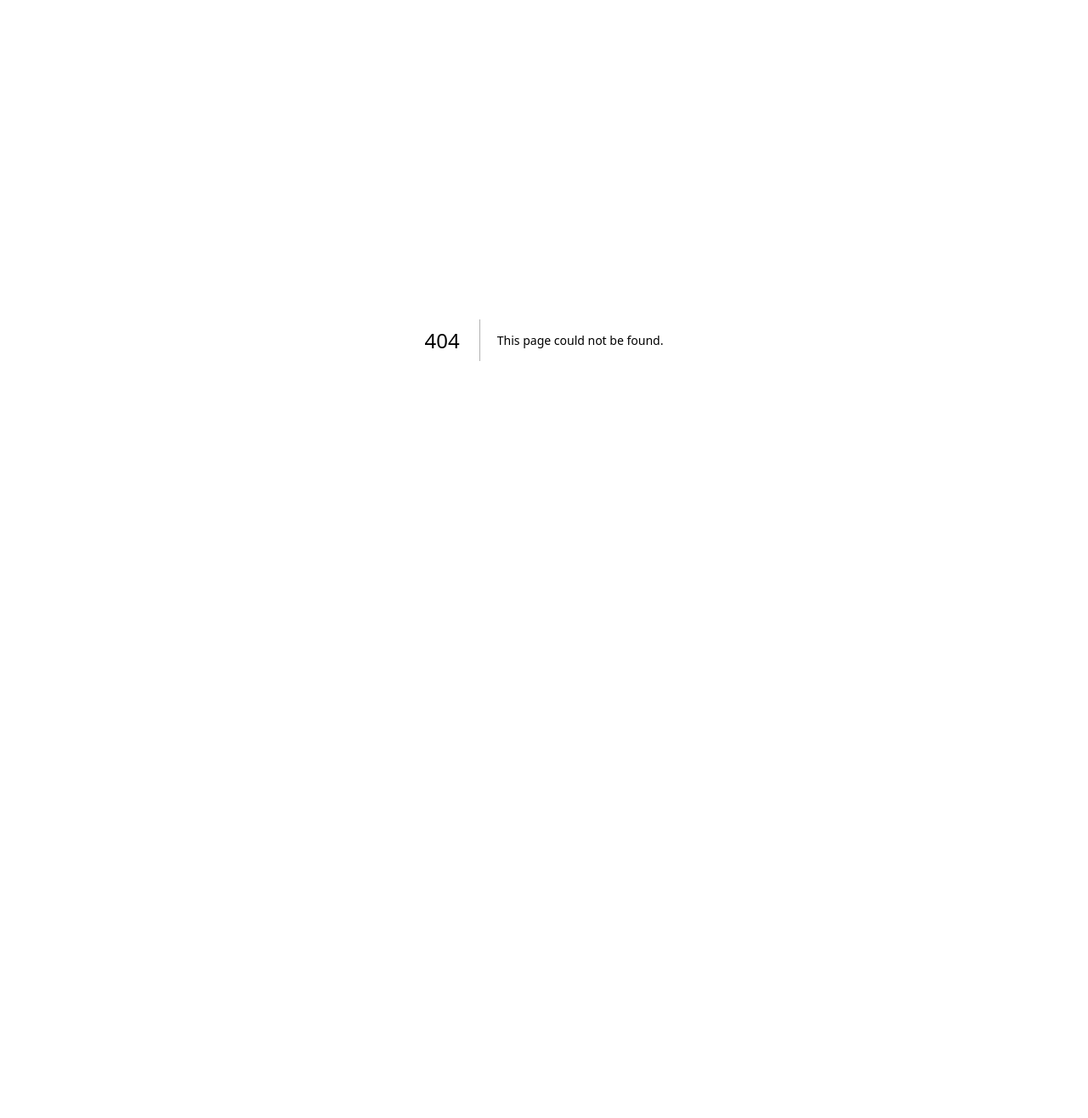
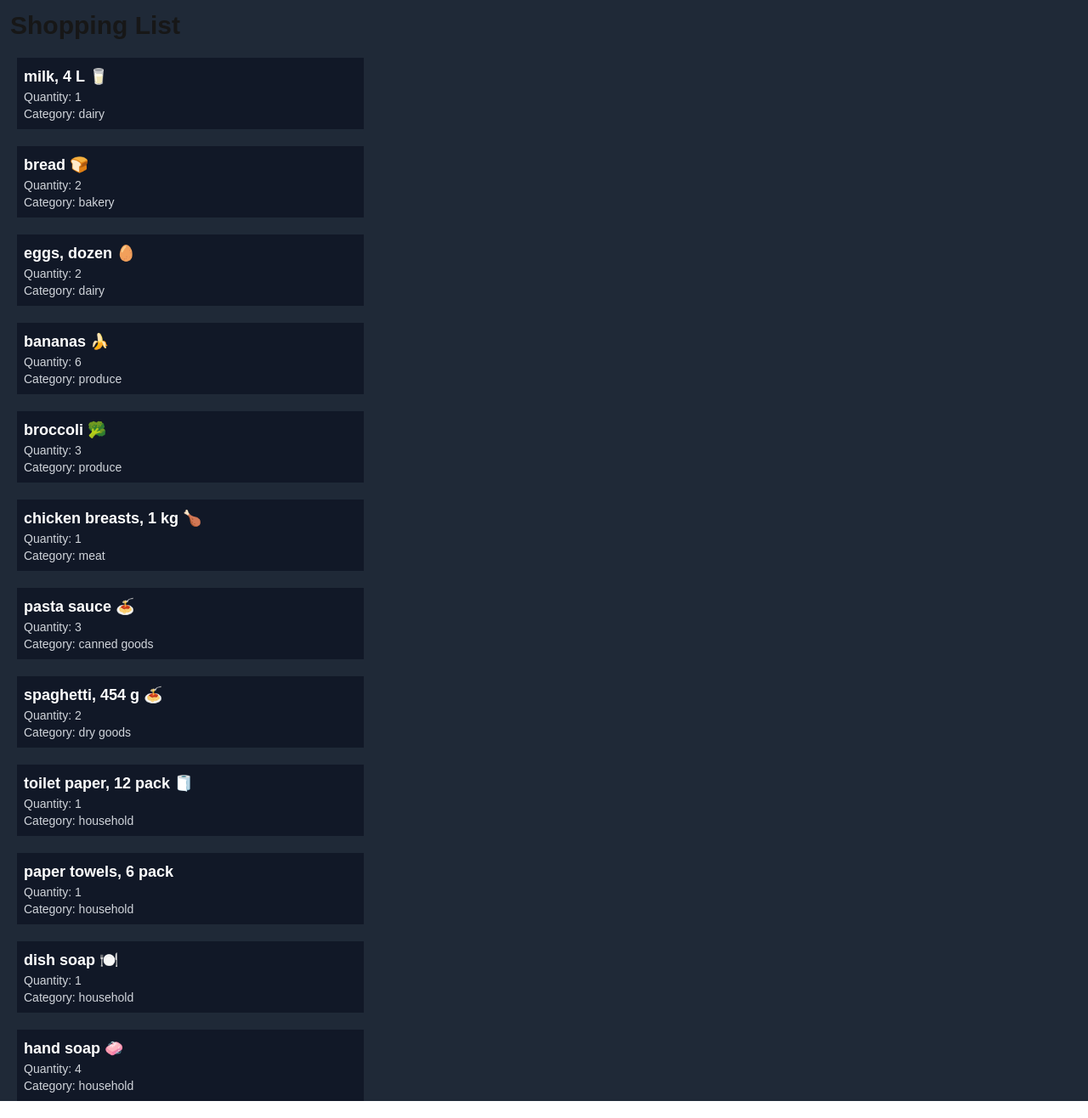
Before and after one commit to liamjwoods5/cprg306-assignments, a Next.js app: page /week-3 in a window 1280 px wide. Before the commit this address had no page. Shown: the whole page at 85% size. Before the commit the page ends 800 px from the top, so only its background shows below. Built offline with nearby package versions, Linux system fonts and the light colour scheme.

Commit message:
Week 3 Work Done
finished work on week 3 assignment

```diff
--- a/app/layout.js
+++ b/app/layout.js
@@ -13,7 +13,7 @@ const geistMono = localFont({
 });
 
 export const metadata = {
-  title: "Create Next App",
+  title: "Shopping List",
   description: "Generated by create next app",
 };
 
--- a/app/page.js
+++ b/app/page.js
@@ -1,9 +1,7 @@
-import Image from "next/image";
-
 export default function Home() {
   return (
     <div>
-      <h1 className="text-xl m-5 mb-1">
+      <h1 className="text-2xl m-5 mb-1">
         CPRG 306: Web Development 2 - Assignments
       </h1>
       <ul className="ml-7">
@@ -12,6 +10,11 @@ export default function Home() {
             Week-2 Assignment
           </a>
         </li>
+        <li>
+          <a href="/week-3" className="hover:text-blue-500 hover:underline">
+            Week-3 Assignment
+          </a>
+        </li>
       </ul>
     </div>
   );
--- /dev/null
+++ b/app/week-3/item-list.js
@@ -0,0 +1,117 @@
+import React from "react";
+import Item from "./item";
+
+const item1 = {
+  name: "milk, 4 L 🥛",
+  quantity: 1,
+  category: "dairy",
+};
+
+const item2 = {
+  name: "bread 🍞",
+  quantity: 2,
+  category: "bakery",
+};
+
+const item3 = {
+  name: "eggs, dozen 🥚",
+  quantity: 2,
+  category: "dairy",
+};
+
+const item4 = {
+  name: "bananas 🍌",
+  quantity: 6,
+  category: "produce",
+};
+
+const item5 = {
+  name: "broccoli 🥦",
+  quantity: 3,
+  category: "produce",
+};
+
+const item6 = {
+  name: "chicken breasts, 1 kg 🍗",
+  quantity: 1,
+  category: "meat",
+};
+
+const item7 = {
+  name: "pasta sauce 🍝",
+  quantity: 3,
+  category: "canned goods",
+};
+
+const item8 = {
+  name: "spaghetti, 454 g 🍝",
+  quantity: 2,
+  category: "dry goods",
+};
+
+const item9 = {
+  name: "toilet paper, 12 pack 🧻",
+  quantity: 1,
+  category: "household",
+};
+
+const item10 = {
+  name: "paper towels, 6 pack",
+  quantity: 1,
+  category: "household",
+};
+
+const item11 = {
+  name: "dish soap 🍽️",
+  quantity: 1,
+  category: "household",
+};
+
+const item12 = {
+  name: "hand soap 🧼",
+  quantity: 4,
+  category: "household",
+};
+
+export default function ItemList() {
+  return (
+    <ul className="mt-5 max-w-md">
+      <li className="bg-gray-900 m-5 p-2">
+        <Item {...item1} />
+      </li>
+      <li className="bg-gray-900 m-5 p-2">
+        <Item {...item2} />
+      </li>
+      <li className="bg-gray-900 m-5 p-2">
+        <Item {...item3} />
+      </li>
+      <li className="bg-gray-900 m-5 p-2">
+        <Item {...item4} />
+      </li>
+      <li className="bg-gray-900 m-5 p-2">
+        <Item {...item5} />
+      </li>
+      <li className="bg-gray-900 m-5 p-2">
+        <Item {...item6} />
+      </li>
+      <li className="bg-gray-900 m-5 p-2">
+        <Item {...item7} />
+      </li>
+      <li className="bg-gray-900 m-5 p-2">
+        <Item {...item8} />
+      </li>
+      <li className="bg-gray-900 m-5 p-2">
+        <Item {...item9} />
+      </li>
+      <li className="bg-gray-900 m-5 p-2">
+        <Item {...item10} />
+      </li>
+      <li className="bg-gray-900 m-5 p-2">
+        <Item {...item11} />
+      </li>
+      <li className="bg-gray-900 m-5 p-2">
+        <Item {...item12} />
+      </li>
+    </ul>
+  );
+}
--- /dev/null
+++ b/app/week-3/item.js
@@ -0,0 +1,11 @@
+import React from "react";
+
+export default function Item({ name, quantity, category }) {
+  return (
+    <li>
+      <div className="text-lg font-semibold text-white">{name}</div>
+      <div className="text-sm text-gray-300">Quantity: {quantity}</div>
+      <div className="text-sm text-gray-300">Category: {category}</div>
+    </li>
+  );
+}
--- /dev/null
+++ b/app/week-3/page.js
@@ -0,0 +1,10 @@
+import ItemList from "./item-list";
+
+export default function Page() {
+  return (
+    <main className="bg-gray-800">
+      <h1 className="text-3xl pt-3 pl-3 font-bold">Shopping List</h1>
+      <ItemList />
+    </main>
+  );
+}
```
Also changed, not shown: app/Week-3/Objects/Page.js (deleted), app/Week-3/Props/Page.js (deleted).
